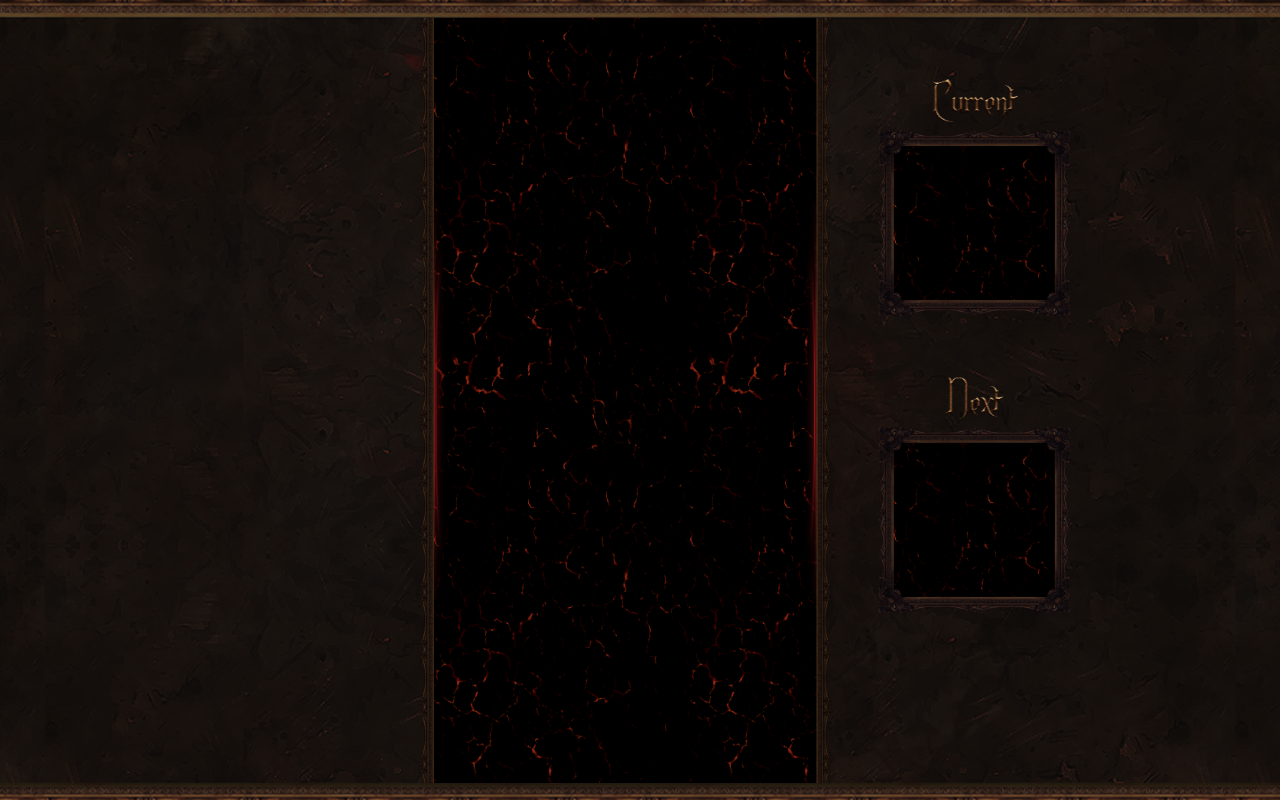
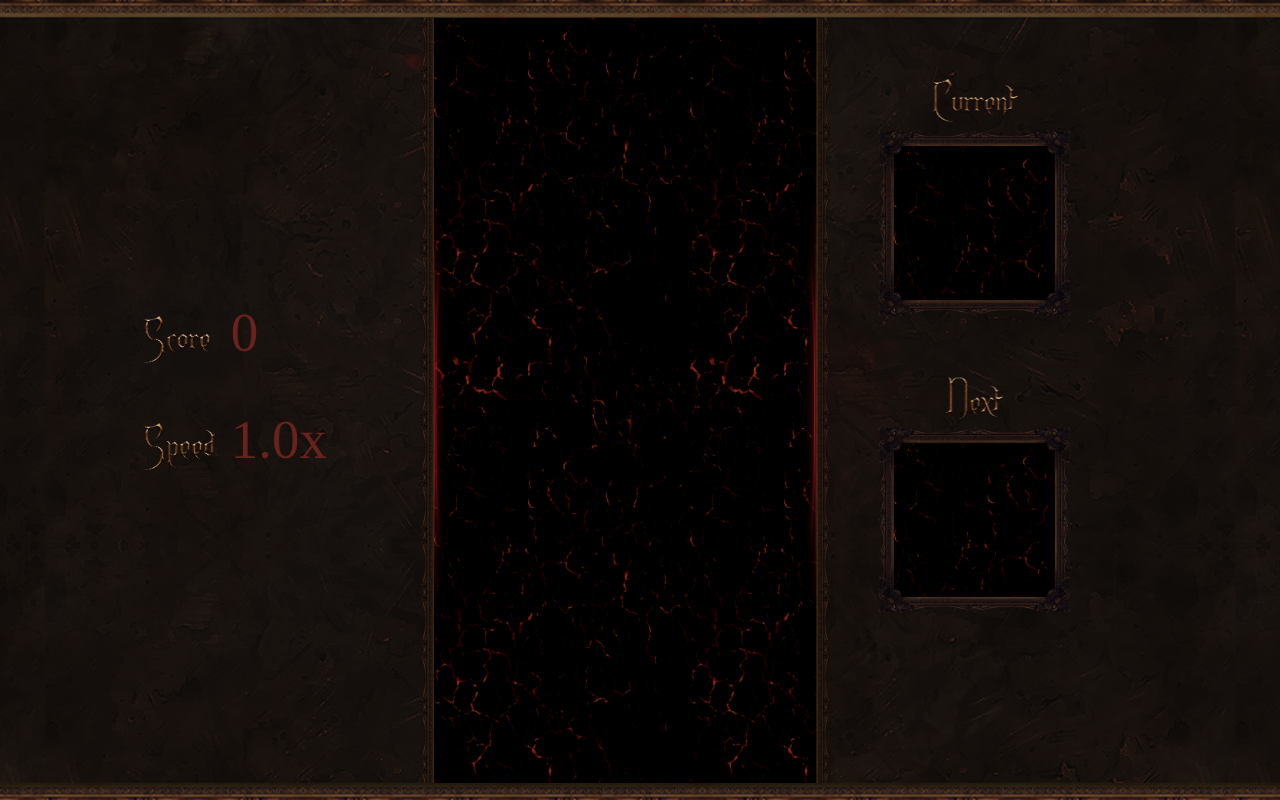
Before and after one commit to Nowan/daemonis, a plain HTML site: page index.html in a window 1280 px wide. Drawn offline with Linux system fonts and the light colour scheme.

Commit message:
added parameter indicators

```diff
--- a/index.html
+++ b/index.html
@@ -16,6 +16,7 @@
     <script src="src/gameobj/ClippedArea.js"></script>
     <script src="src/gameobj/GameContainer.js"></script>
     <script src="src/gameobj/TetroPreview.js"></script>
+    <script src="src/gameobj/ParamIndicator.js"></script>
     <script src="src/states/Game.js"></script>
 
     <script>
--- /dev/null
+++ b/src/gameobj/ParamIndicator.js
@@ -0,0 +1,24 @@
+function ParamIndicator(game, width, label_key, value){
+	Phaser.Group.call(this, game);
+
+  var label = game.add.sprite(0, 0, "basesheet", label_key);
+  label.anchor.y = 0.5;
+  label.y = label.height * 0.5;
+
+  const indicator_style = { font: "72px endorregular",
+                            fill: "#69231f",
+                            boundsAlignV: "middle",
+                            align: "left" };
+  this.indicator = game.add.text(width * 0.3, label.y - 6, value, indicator_style);
+  this.indicator.anchor.y = 0.5;
+
+  this.add(label);
+  this.add(this.indicator);
+};
+
+ParamIndicator.prototype = Object.create(Phaser.Group.prototype);
+ParamIndicator.prototype.constructor = ParamIndicator;
+
+ParamIndicator.prototype.setValue = function(value) {
+  this.indicator.text = value;
+}
--- a/src/states/Game.js
+++ b/src/states/Game.js
@@ -5,9 +5,11 @@ var game_state = function() {
     create() {
       const previews_margin_left = 40;
       const previews_margin_top = 80;
+      const indicators_width = 380;
+      const content_center = { x: this.game.width * 0.5, y: this.game.height * 0.5 };
 
       var game_container = new GameContainer(this.game);
-      game_container.x = (this.game.width - game_container.width) * 0.5;
+      game_container.x = content_center.x - game_container.width * 0.5;
 
       var current_preview = new TetroPreview(this.game, "interface/lbl_current");
       current_preview.x = game_container.x + game_container.width + previews_margin_left;
@@ -16,6 +18,14 @@ var game_state = function() {
       var next_preview = new TetroPreview(this.game, "interface/lbl_next");
       next_preview.x = game_container.x + game_container.width + previews_margin_left;
       next_preview.y = current_preview.y + current_preview.height + previews_margin_top;
+
+      var score_indicator = new ParamIndicator(this.game, indicators_width, "interface/lbl_score", 0);
+      score_indicator.x = game_container.x - indicators_width;
+      score_indicator.y = content_center.y - 110;
+
+      var speed_indicator = new ParamIndicator(this.game, indicators_width, "interface/lbl_speed", "1.0x");
+      speed_indicator.x = game_container.x - indicators_width;
+      speed_indicator.y = content_center.y + 30;
     },
 
     update() {
--- a/styles/main.css
+++ b/styles/main.css
@@ -14,7 +14,14 @@ body {
 
 #phaser-canvas {
   width: 100%;
-
   height: 95.6vh;
   margin-top: 2.2vh;
 }
+
+@font-face {
+  font-family: 'endorregular';
+  src: url('../assets/fonts/endor-webfont.woff2') format('woff2'),
+       url('../assets/fonts/endor-webfont.woff') format('woff');
+  font-weight: normal;
+  font-style: normal;
+}
```
Also changed, not shown: assets/fonts/endor-webfont.woff (added), assets/fonts/endor-webfont.woff2 (added).
